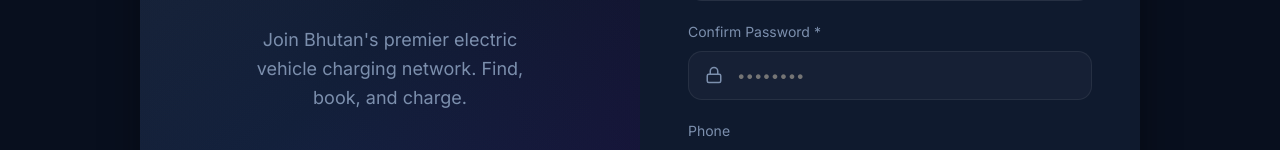
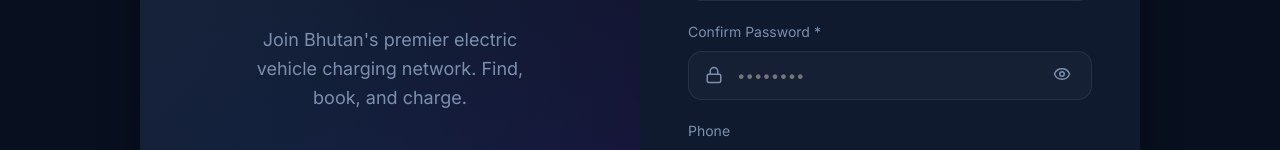
Before and after one commit to 05250201jnec-eng/ev_hub, a React (Vite) app in the folder client/: page /signup in a window 1280 px wide. Shown: the part 463-613 px from the top of the page. Built offline with nearby package versions, Linux system fonts and the light colour scheme; no server answers; the database is empty.

Commit message:
auto: save changes [2026-06-16 18:39:04]

```diff
--- a/client/src/pages/Signup.jsx
+++ b/client/src/pages/Signup.jsx
@@ -7,6 +7,7 @@
   const { register } = useAppContext();
   const navigate = useNavigate();
   const [showPassword, setShowPassword] = useState(false);
+  const [showConfirmPassword, setShowConfirmPassword] = useState(false);
   const [formData, setFormData] = useState({
     name: '',
     email: '',
@@ -34,6 +35,9 @@
       }
       if (formData.password !== formData.confirmPassword) {
         throw new Error('Passwords do not match');
+      }
+      if (formData.password.length < 6) {
+        throw new Error('Password must be at least 6 characters');
       }
       await register(formData);
       navigate('/');
@@ -297,14 +301,14 @@
                 alignItems: 'center',
                 background: 'var(--bg-tertiary)',
                 borderRadius: 'var(--radius-md)',
-                border: '1px solid var(--border-color)',
+                border: `1px solid ${formData.confirmPassword && formData.confirmPassword !== formData.password ? '#ef4444' : 'var(--border-color)'}`,
                 padding: '0 1rem',
                 transition: 'border-color 0.3s'
               }}>
-                <Lock size={18} color="var(--text-secondary)" />
+                <Lock size={18} color={formData.confirmPassword && formData.confirmPassword !== formData.password ? '#ef4444' : 'var(--text-secondary)'} />
                 <input
                   name="confirmPassword"
-                  type={showPassword ? 'text' : 'password'}
+                  type={showConfirmPassword ? 'text' : 'password'}
                   placeholder="••••••••"
                   required
                   value={formData.confirmPassword}
@@ -318,7 +322,17 @@
                     outline: 'none'
                   }}
                 />
+                <button
+                  type="button"
+                  onClick={() => setShowConfirmPassword(!showConfirmPassword)}
+                  style={{ color: 'var(--text-secondary)', background: 'none', border: 'none', cursor: 'pointer', padding: '0.25rem' }}
+                >
+                  {showConfirmPassword ? <EyeOff size={18} /> : <Eye size={18} />}
+                </button>
               </div>
+              {formData.confirmPassword && formData.confirmPassword !== formData.password && (
+                <p style={{ color: '#ef4444', fontSize: '0.75rem', marginTop: '0.35rem', fontWeight: 600 }}>Passwords do not match</p>
+              )}
             </div>
 
             <div>
```
